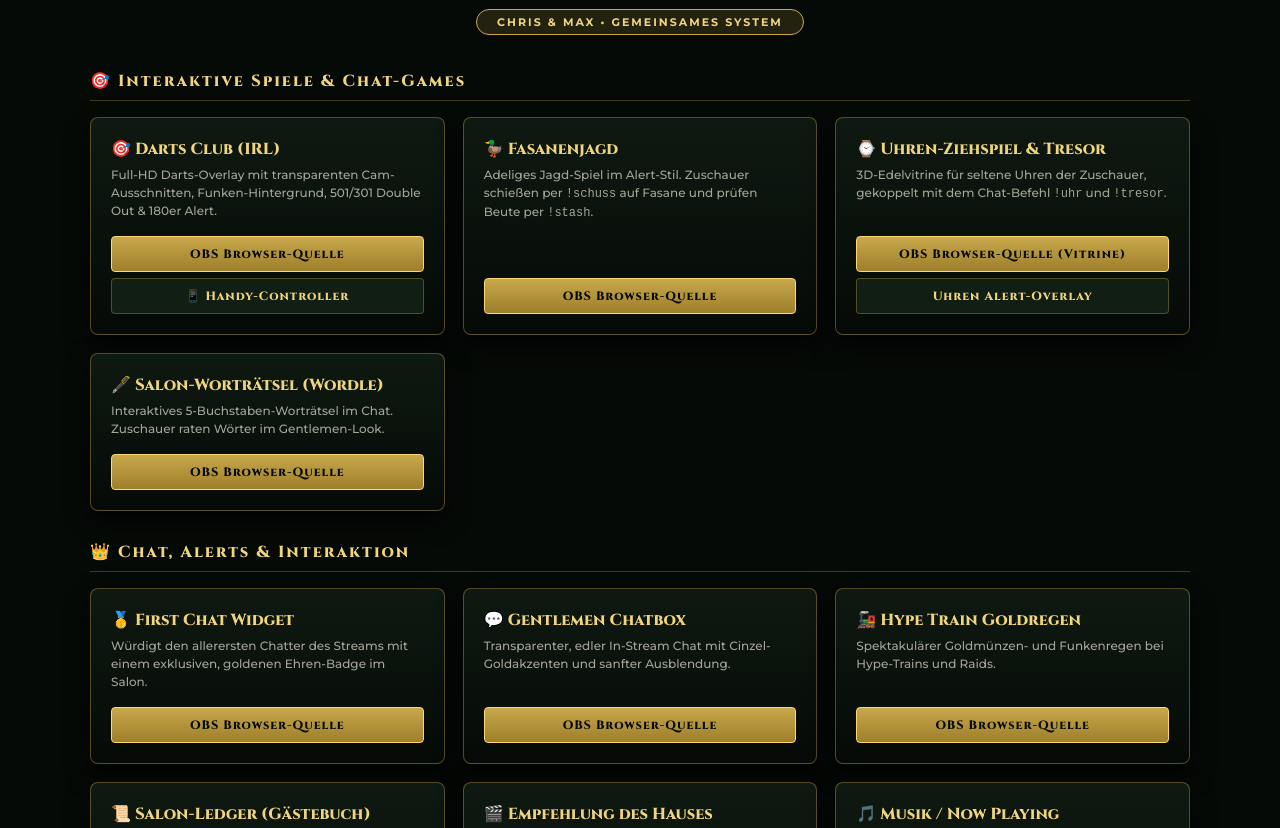
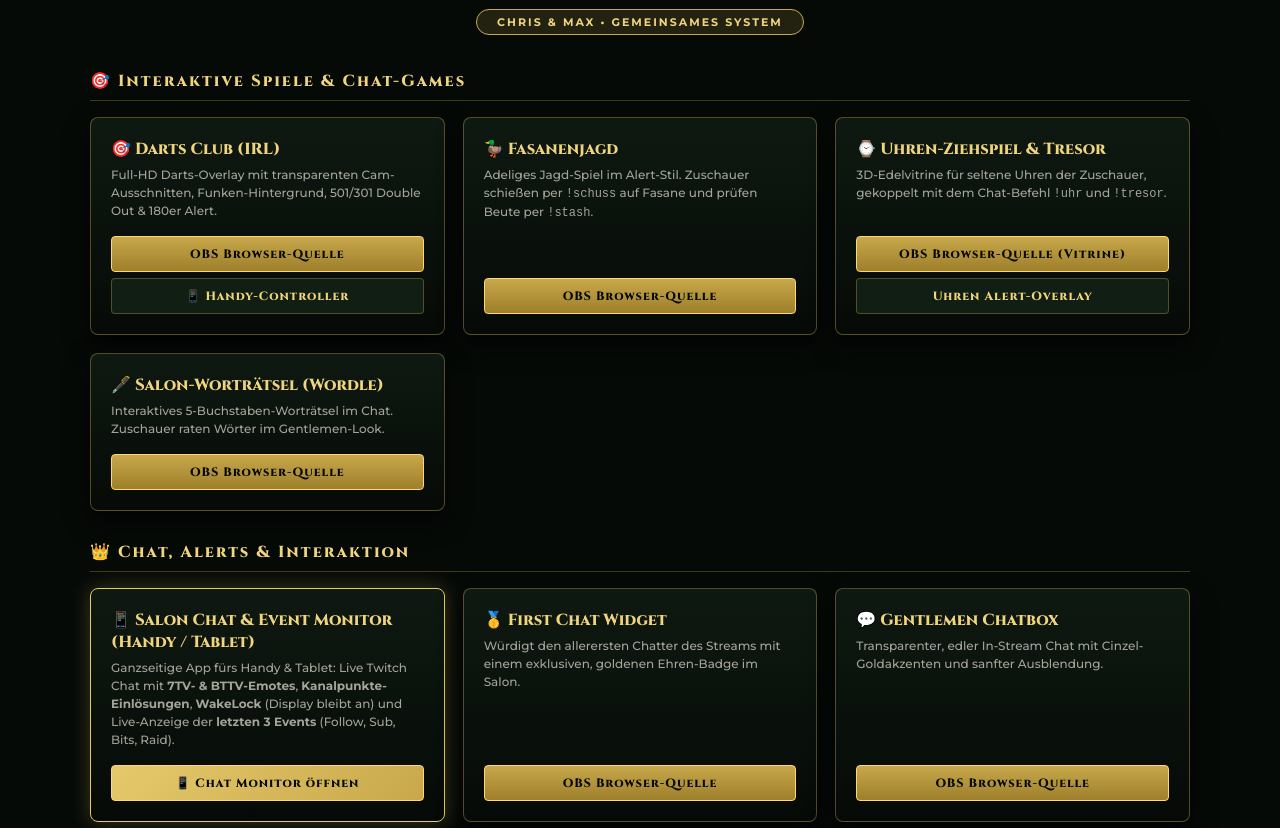
Before and after one commit to christophriemer93-stack/doppelxpstreamoverlay, a plain HTML site: page index.html in a window 1280 px wide. Shown: the part 120-948 px from the top of the page. Drawn offline with Linux system fonts and the light colour scheme.

Commit message:
Add files via upload

```diff
--- a/index.html
+++ b/index.html
@@ -244,6 +244,19 @@
         <!-- 2. STREAM-WIDGETS & COMMUNITY-ALERTS -->
         <div class="section-category">👑 Chat, Alerts & Interaktion</div>
         <div class="cards-grid">
+            <!-- Salon Chat & Event Monitor (Handy / Tablet) -->
+            <div class="hub-card" style="border-color: #e5c96a; box-shadow: 0 0 20px rgba(229, 201, 106, 0.25);">
+                <div>
+                    <div class="hub-card-title">📱 Salon Chat &amp; Event Monitor (Handy / Tablet)</div>
+                    <div class="hub-card-desc">
+                        Ganzseitige App fürs Handy &amp; Tablet: Live Twitch Chat mit <strong>7TV- &amp; BTTV-Emotes</strong>, <strong>Kanalpunkte-Einlösungen</strong>, <strong>WakeLock</strong> (Display bleibt an) und Live-Anzeige der <strong>letzten 3 Events</strong> (Follow, Sub, Bits, Raid).
+                    </div>
+                </div>
+                <div>
+                    <a href="gentlemen_chat_monitor.html" target="_blank" class="btn-link" style="background: linear-gradient(135deg, #e5c96a, #c8a84b); color: #060a07; font-weight: 800;">📱 Chat Monitor öffnen</a>
+                </div>
+            </div>
+
             <!-- First Chat Widget -->
             <div class="hub-card">
                 <div>
```
